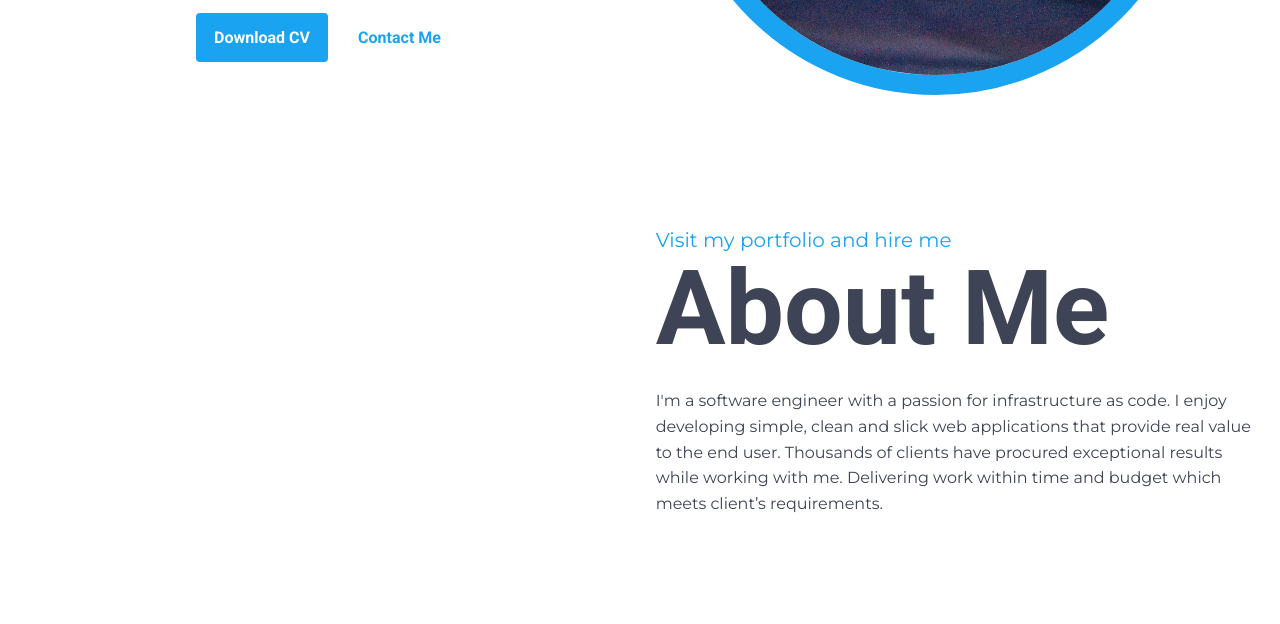
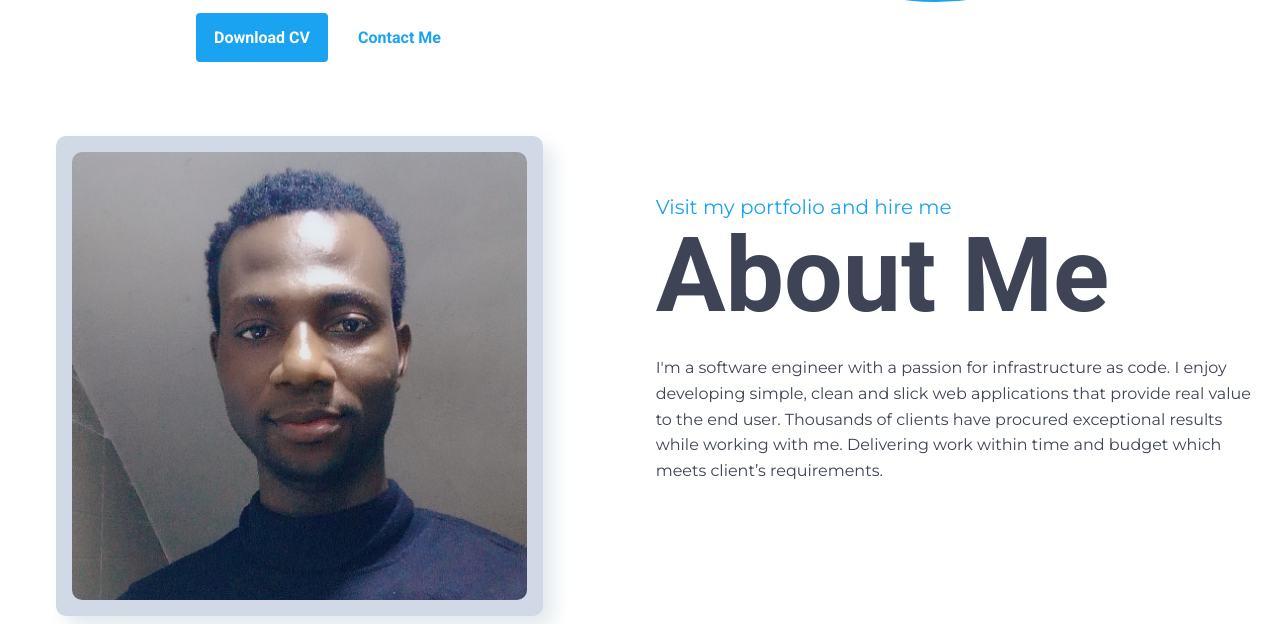
Before and after one commit to Tetranyble/taofeeq, a website: page leonard/index.html in a window 1280 px wide. Shown: the part 533-1157 px from the top of the page. Before the commit the page ends 1073 px from the top, so only its background shows below. Drawn offline with Linux system fonts and the light colour scheme.

Commit message:
fixed about us image

```diff
--- a/leonard/index.html
+++ b/leonard/index.html
@@ -32,8 +32,8 @@
         <div class="container">
             <div class="row">
                 <div class="col-md-5 col-md-1">
-                    <div class="image-container">
-
+                    <div class="about-image-container">
+                        <img class="about-image" src="./asset/image/leonard2.jpg" />
                     </div>
                 </div>
                 <div class="col-md-7 ">
--- a/leonard/main.css
+++ b/leonard/main.css
@@ -37,9 +37,7 @@
 .call-to-action, .heqading{
     display: block;
 }
-.image-container{
-    margin-top: 93px;
-}
+
 .heading h3{
     font-weight: 400;
     font-family: 'Montserrat';
@@ -133,3 +131,15 @@
 .about-intro p:last-child, .about-intro h1{
     color: #3E4356;
 }
+.about-image-container{
+    margin-top: 74px;
+    background-color: #D1D9E6;
+    border-radius: 10px;
+    box-shadow: 10px 10px 19px  #E2E8EC;
+    padding: 16px;
+}
+.about-image{
+    max-width: 100%;
+    border-radius: 10px;
+
+}
```
Also changed, not shown: leonard/asset/image/leonard2.jpg (added).
